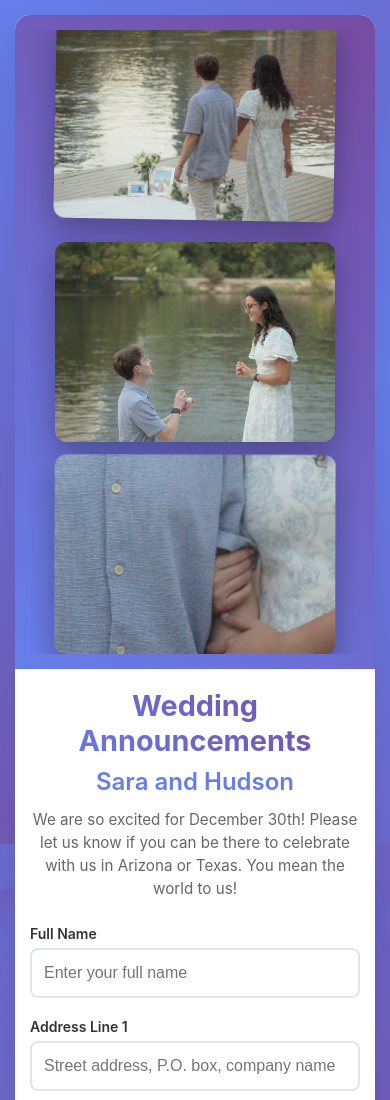
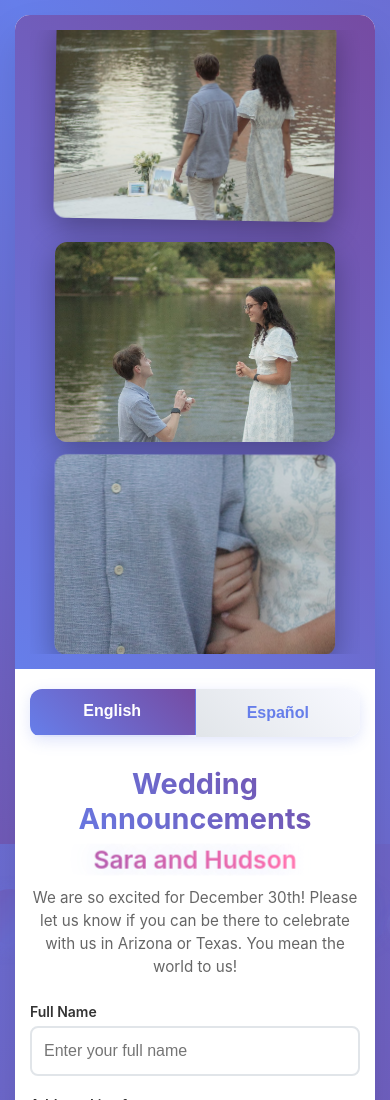
Before and after one commit to hudsonwhipple/wedding_announcement, a React (Create React App) app: page / in a window 390 px wide. Shown: the top 1100 px of the page. Built offline with nearby package versions, Linux system fonts and the light colour scheme; the HTML template or start-up script is replaced by a standard one.

Commit message:
spanish and english

```diff
--- a/src/App.css
+++ b/src/App.css
@@ -309,8 +309,57 @@ h1 {
   margin-bottom: 15px;
   font-size: 2.2rem;
   font-weight: 600;
-  animation: slideInUp 0.6s ease-out 0.3s both;
+  animation: slideInUp 0.6s ease-out 0.3s both, namesGlow 3s ease-in-out infinite alternate;
   text-align: center;
+  background: linear-gradient(45deg, #667eea, #764ba2, #ff6b9d, #667eea);
+  background-size: 300% 300%;
+  -webkit-background-clip: text;
+  -webkit-text-fill-color: transparent;
+  background-clip: text;
+  text-shadow: 0 0 30px rgba(102, 126, 234, 0.3);
+  position: relative;
+  overflow: hidden;
+}
+
+.names-subtitle::before {
+  content: '';
+  position: absolute;
+  top: 0;
+  left: -100%;
+  width: 100%;
+  height: 100%;
+  background: linear-gradient(90deg, transparent, rgba(255, 255, 255, 0.4), transparent);
+  animation: shimmerText 4s ease-in-out infinite;
+}
+
+@keyframes namesGlow {
+  0% {
+    background-position: 0% 50%;
+    transform: scale(1);
+    filter: brightness(1);
+  }
+  50% {
+    background-position: 100% 50%;
+    transform: scale(1.02);
+    filter: brightness(1.1);
+  }
+  100% {
+    background-position: 0% 50%;
+    transform: scale(1);
+    filter: brightness(1);
+  }
+}
+
+@keyframes shimmerText {
+  0% {
+    left: -100%;
+  }
+  50% {
+    left: 100%;
+  }
+  100% {
+    left: 100%;
+  }
 }
 
 .wedding-subtitle {
@@ -830,6 +879,62 @@ textarea {
   }
 }
 
+.language-toggle {
+  display: flex;
+  width: 100%;
+  margin-bottom: 30px;
+  border-radius: 12px;
+  overflow: hidden;
+  box-shadow: 0 4px 15px rgba(102, 126, 234, 0.2);
+  animation: slideInUp 0.6s ease-out 0.1s both;
+}
+
+.language-btn {
+  flex: 1;
+  padding: 15px 20px;
+  border: none;
+  background: linear-gradient(45deg, #e1e5e9, #f8f9ff);
+  color: #667eea;
+  font-size: 16px;
+  font-weight: 600;
+  cursor: pointer;
+  transition: all 0.3s ease;
+  position: relative;
+  overflow: hidden;
+}
+
+.language-btn::before {
+  content: '';
+  position: absolute;
+  top: 0;
+  left: -100%;
+  width: 100%;
+  height: 100%;
+  background: linear-gradient(90deg, transparent, rgba(255,255,255,0.3), transparent);
+  transition: left 0.5s ease;
+}
+
+.language-btn:hover::before {
+  left: 100%;
+}
+
+.language-btn.active {
+  background: linear-gradient(45deg, #667eea, #764ba2);
+  color: white;
+  transform: translateY(-2px);
+  box-shadow: 0 6px 20px rgba(102, 126, 234, 0.3);
+}
+
+.language-btn:hover:not(.active) {
+  background: linear-gradient(45deg, #b8c6ea, #d4d9f7);
+  transform: translateY(-1px);
+  box-shadow: 0 4px 12px rgba(102, 126, 234, 0.15);
+}
+
+.language-btn:first-child {
+  border-right: 1px solid rgba(102, 126, 234, 0.2);
+}
+
 @media (max-width: 768px) {
   .container {
     grid-template-columns: 1fr;
@@ -904,6 +1009,31 @@ textarea {
   .names-subtitle {
     font-size: 1.8rem;
     margin-bottom: 12px;
+    animation: slideInUp 0.6s ease-out 0.3s both, mobileNamesFloat 4s ease-in-out infinite;
+    background: linear-gradient(45deg, #667eea, #764ba2, #ff6b9d, #667eea);
+    background-size: 400% 400%;
+    -webkit-background-clip: text;
+    -webkit-text-fill-color: transparent;
+    background-clip: text;
+  }
+
+  @keyframes mobileNamesFloat {
+    0%, 100% {
+      transform: translateY(0px) scale(1);
+      background-position: 0% 50%;
+    }
+    25% {
+      transform: translateY(-5px) scale(1.01);
+      background-position: 25% 50%;
+    }
+    50% {
+      transform: translateY(0px) scale(1.02);
+      background-position: 100% 50%;
+    }
+    75% {
+      transform: translateY(-3px) scale(1.01);
+      background-position: 75% 50%;
+    }
   }
 
   .subtitle {
@@ -1022,6 +1152,30 @@ textarea {
   .names-subtitle {
     font-size: 1.5rem;
     line-height: 1.3;
+    animation: slideInUp 0.6s ease-out 0.3s both, mobilePulseGlow 3.5s ease-in-out infinite;
+    background: linear-gradient(45deg, #667eea, #764ba2, #ff6b9d, #667eea);
+    background-size: 300% 300%;
+    -webkit-background-clip: text;
+    -webkit-text-fill-color: transparent;
+    background-clip: text;
+  }
+
+  @keyframes mobilePulseGlow {
+    0%, 100% {
+      transform: scale(1);
+      background-position: 0% 50%;
+      filter: brightness(1);
+    }
+    33% {
+      transform: scale(1.03);
+      background-position: 50% 50%;
+      filter: brightness(1.1);
+    }
+    66% {
+      transform: scale(1.01);
+      background-position: 100% 50%;
+      filter: brightness(1.05);
+    }
   }
 
   .subtitle {
@@ -1136,4 +1290,9 @@ textarea {
   .photo-gallery {
     padding: 10px 0;
   }
+
+  .language-btn {
+    min-height: 44px;
+    padding: 16px 20px;
+  }
 }
--- a/src/App.js
+++ b/src/App.js
@@ -17,12 +17,76 @@ function App() {
   const [submitMessage, setSubmitMessage] = useState('');
   const [bubbles, setBubbles] = useState([]);
   const [isLoading, setIsLoading] = useState(true);
+  const [language, setLanguage] = useState('english');
 
-  const dateOptions = [
-    'Main Reception in Arizona, December 30th',
-    'Open House in Dallas, January 17th',
-    'Open House in Austin, January 24th'
-  ];
+  const translations = {
+    english: {
+      weddingAnnouncements: "Wedding Announcements",
+      names: "Sara and Hudson",
+      subtitle: "We are so excited for December 30th! Please let us know if you can be there to celebrate with us in Arizona or Texas. You mean the world to us!",
+      fullName: "Full Name",
+      fullNamePlaceholder: "Enter your full name",
+      addressLine1: "Address Line 1",
+      addressLine1Placeholder: "Street address, P.O. box, company name",
+      addressLine2: "Address Line 2 (Optional)",
+      addressLine2Placeholder: "Apartment, suite, unit, building, floor, etc.",
+      city: "City",
+      cityPlaceholder: "City",
+      state: "State",
+      statePlaceholder: "State",
+      zipCode: "Zip Code",
+      zipCodePlaceholder: "Zip Code",
+      country: "Country",
+      countryPlaceholder: "Country",
+      phoneNumber: "Phone Number",
+      phoneNumberPlaceholder: "Enter your phone number",
+      attendanceQuestion: "If you can come, which dates would you like to attend?",
+      submitButton: "Submit Information",
+      submitting: "Submitting...",
+      successMessage: "Thank you! Your information has been submitted successfully.",
+      errorMessage: "There was an error submitting your information. Please try again.",
+      loadingSubtitle: "Creating something beautiful...",
+      dateOptions: [
+        'Main Reception in Arizona, December 30th',
+        'Open House in Dallas, January 17th',
+        'Open House in Austin, January 24th'
+      ]
+    },
+    spanish: {
+      weddingAnnouncements: "Anuncios de Boda",
+      names: "Sara y Hudson",
+      subtitle: "¡Estamos muy emocionados por el 30 de diciembre! Déjanos saber si puedes estar ahí para celebrar con nosotros en Arizona o Texas. ¡Significas mucho para nosotros!",
+      fullName: "Nombre Completo",
+      fullNamePlaceholder: "Ingresa tu nombre completo",
+      addressLine1: "Dirección Línea 1",
+      addressLine1Placeholder: "Dirección, apartado postal, nombre de empresa",
+      addressLine2: "Dirección Línea 2 (Opcional)",
+      addressLine2Placeholder: "Apartamento, suite, unidad, edificio, piso, etc.",
+      city: "Ciudad",
+      cityPlaceholder: "Ciudad",
+      state: "Estado",
+      statePlaceholder: "Estado",
+      zipCode: "Código Postal",
+      zipCodePlaceholder: "Código Postal",
+      country: "País",
+      countryPlaceholder: "País",
+      phoneNumber: "Número de Teléfono",
+      phoneNumberPlaceholder: "Ingresa tu número de teléfono",
+      attendanceQuestion: "Si puedes venir, ¿qué fechas te gustaría asistir?",
+      submitButton: "Enviar Información",
+      submitting: "Enviando...",
+      successMessage: "¡Gracias! Tu información ha sido enviada exitosamente.",
+      errorMessage: "Hubo un error enviando tu información. Por favor intenta de nuevo.",
+      loadingSubtitle: "Creando algo hermoso...",
+      dateOptions: [
+        'Recepción Principal en Arizona, 30 de diciembre',
+        'Casa Abierta en Dallas, 17 de enero',
+        'Casa Abierta en Austin, 24 de enero'
+      ]
+    }
+  };
+
+  const currentTranslations = translations[language];
 
   useEffect(() => {
     // Generate random bubbles
@@ -140,7 +204,7 @@ function App() {
         </div>
         <div className="loading-text">
           <h1 className="loading-title">Sara & Hudson</h1>
-          <div className="loading-subtitle">Creating something beautiful...</div>
+          <div className="loading-subtitle">{currentTranslations.loadingSubtitle}</div>
           <div className="loading-dots">
             <span>.</span>
             <span>.</span>
@@ -194,13 +258,28 @@ function App() {
         </div>
 
         <div className="form-section">
-          <h1>Wedding Announcements</h1>
-          <h2 className="names-subtitle">Sara and Hudson</h2>
-          <p className="subtitle">We are so excited for December 30th! Please let us know if you can be there to celebrate with us in Arizona or Texas. You mean the world to us!</p>
+          <div className="language-toggle">
+            <button
+              className={`language-btn ${language === 'english' ? 'active' : ''}`}
+              onClick={() => setLanguage('english')}
+            >
+              English
+            </button>
+            <button
+              className={`language-btn ${language === 'spanish' ? 'active' : ''}`}
+              onClick={() => setLanguage('spanish')}
+            >
+              Español
+            </button>
+          </div>
+
+          <h1>{currentTranslations.weddingAnnouncements}</h1>
+          <h2 className="names-subtitle">{currentTranslations.names}</h2>
+          <p className="subtitle">{currentTranslations.subtitle}</p>
 
           <form onSubmit={handleSubmit} className="contact-form">
             <div className="form-group">
-              <label htmlFor="name">Full Name</label>
+              <label htmlFor="name">{currentTranslations.fullName}</label>
               <input
                 type="text"
                 id="name"
@@ -208,12 +287,12 @@ function App() {
                 value={formData.name}
                 onChange={handleInputChange}
                 required
-                placeholder="Enter your full name"
+                placeholder={currentTranslations.fullNamePlaceholder}
               />
             </div>
 
             <div className="form-group">
-              <label htmlFor="addressLine1">Address Line 1</label>
+              <label htmlFor="addressLine1">{currentTranslations.addressLine1}</label>
               <input
                 type="text"
                 id="addressLine1"
@@ -221,25 +300,25 @@ function App() {
                 value={formData.addressLine1}
                 onChange={handleInputChange}
                 required
-                placeholder="Street address, P.O. box, company name"
+                placeholder={currentTranslations.addressLine1Placeholder}
               />
             </div>
 
             <div className="form-group">
-              <label htmlFor="addressLine2">Address Line 2 (Optional)</label>
+              <label htmlFor="addressLine2">{currentTranslations.addressLine2}</label>
               <input
                 type="text"
                 id="addressLine2"
                 name="addressLine2"
                 value={formData.addressLine2}
                 onChange={handleInputChange}
-                placeholder="Apartment, suite, unit, building, floor, etc."
+                placeholder={currentTranslations.addressLine2Placeholder}
               />
             </div>
 
             <div className="form-row">
               <div className="form-group">
-                <label htmlFor="city">City</label>
+                <label htmlFor="city">{currentTranslations.city}</label>
                 <input
                   type="text"
                   id="city"
@@ -247,12 +326,12 @@ function App() {
                   value={formData.city}
                   onChange={handleInputChange}
                   required
-                  placeholder="City"
+                  placeholder={currentTranslations.cityPlaceholder}
                 />
               </div>
 
               <div className="form-group">
-                <label htmlFor="state">State</label>
+                <label htmlFor="state">{currentTranslations.state}</label>
                 <input
                   type="text"
                   id="state"
@@ -260,14 +339,14 @@ function App() {
                   value={formData.state}
                   onChange={handleInputChange}
                   required
-                  placeholder="State"
+                  placeholder={currentTranslations.statePlaceholder}
                 />
               </div>
             </div>
 
             <div className="form-row">
               <div className="form-group">
-                <label htmlFor="zipCode">Zip Code</label>
+                <label htmlFor="zipCode">{currentTranslations.zipCode}</label>
                 <input
                   type="text"
                   id="zipCode"
@@ -275,12 +354,12 @@ function App() {
                   value={formData.zipCode}
                   onChange={handleInputChange}
                   required
-                  placeholder="Zip Code"
+                  placeholder={currentTranslations.zipCodePlaceholder}
                 />
               </div>
 
               <div className="form-group">
-                <label htmlFor="country">Country</label>
+                <label htmlFor="country">{currentTranslations.country}</label>
                 <input
                   type="text"
                   id="country"
@@ -288,13 +367,13 @@ function App() {
                   value={formData.country}
                   onChange={handleInputChange}
                   required
-                  placeholder="Country"
+                  placeholder={currentTranslations.countryPlaceholder}
                 />
               </div>
             </div>
 
             <div className="form-group">
-              <label htmlFor="phone">Phone Number</label>
+              <label htmlFor="phone">{currentTranslations.phoneNumber}</label>
               <input
                 type="tel"
                 id="phone"
@@ -302,14 +381,14 @@ function App() {
                 value={formData.phone}
                 onChange={handleInputChange}
                 required
-                placeholder="Enter your phone number"
+                placeholder={currentTranslations.phoneNumberPlaceholder}
               />
             </div>
 
             <div className="form-group checkbox-group">
-              <label>If you can come, which dates would you like to attend?</label>
+              <label>{currentTranslations.attendanceQuestion}</label>
               <div className="checkbox-options">
-                {dateOptions.map((date, index) => (
+                {currentTranslations.dateOptions.map((date, index) => (
                   <div key={index} className="checkbox-item">
                     <input
                       type="checkbox"
@@ -329,12 +408,12 @@ function App() {
               className="submit-btn"
               disabled={isSubmitting}
             >
-              {isSubmitting ? 'Submitting...' : 'Submit Information'}
+              {isSubmitting ? currentTranslations.submitting : currentTranslations.submitButton}
             </button>
 
             {submitMessage && (
               <div className={`message ${submitMessage.includes('error') ? 'error' : 'success'}`}>
-                {submitMessage}
+                {submitMessage.includes('error') ? currentTranslations.errorMessage : currentTranslations.successMessage}
               </div>
             )}
           </form>
```
